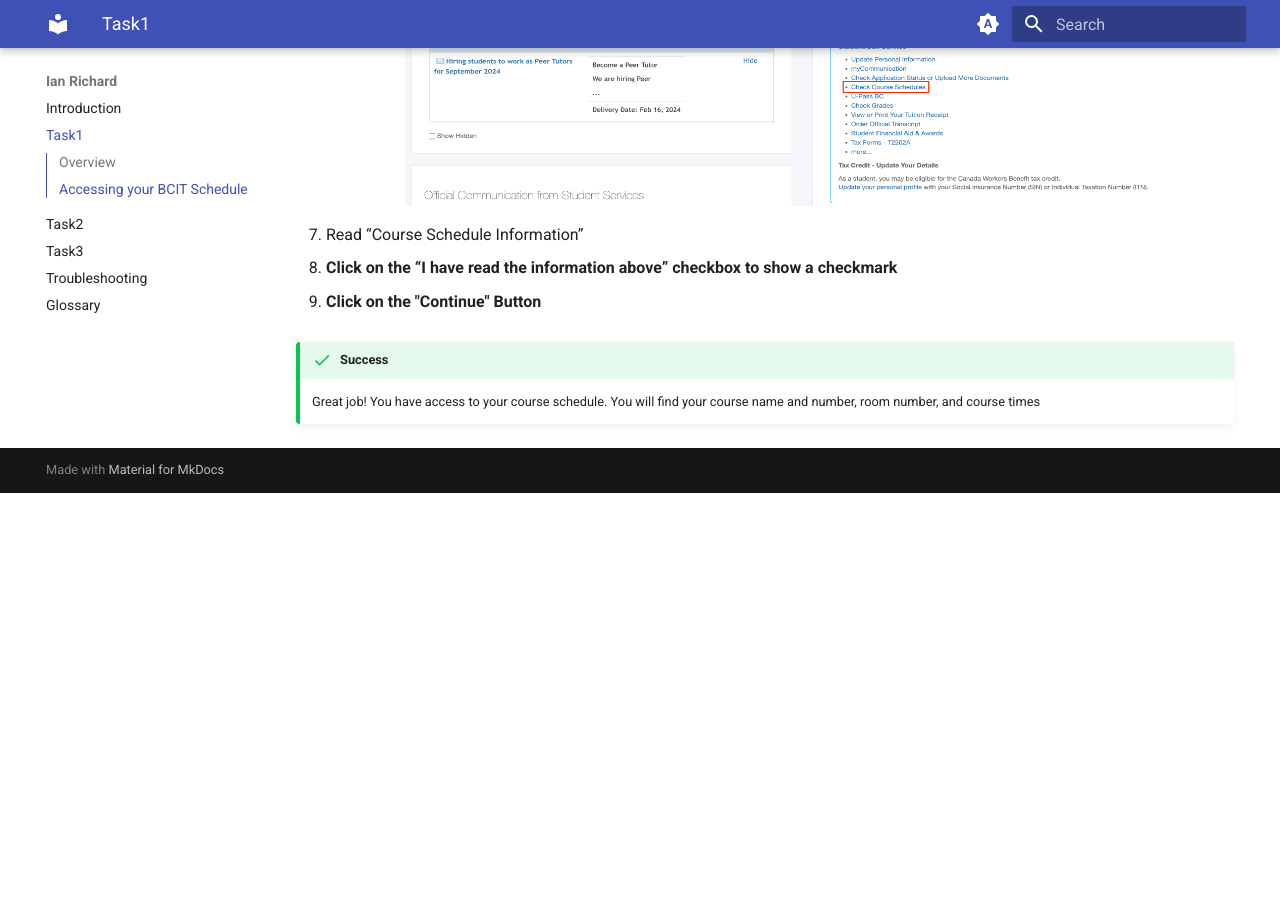
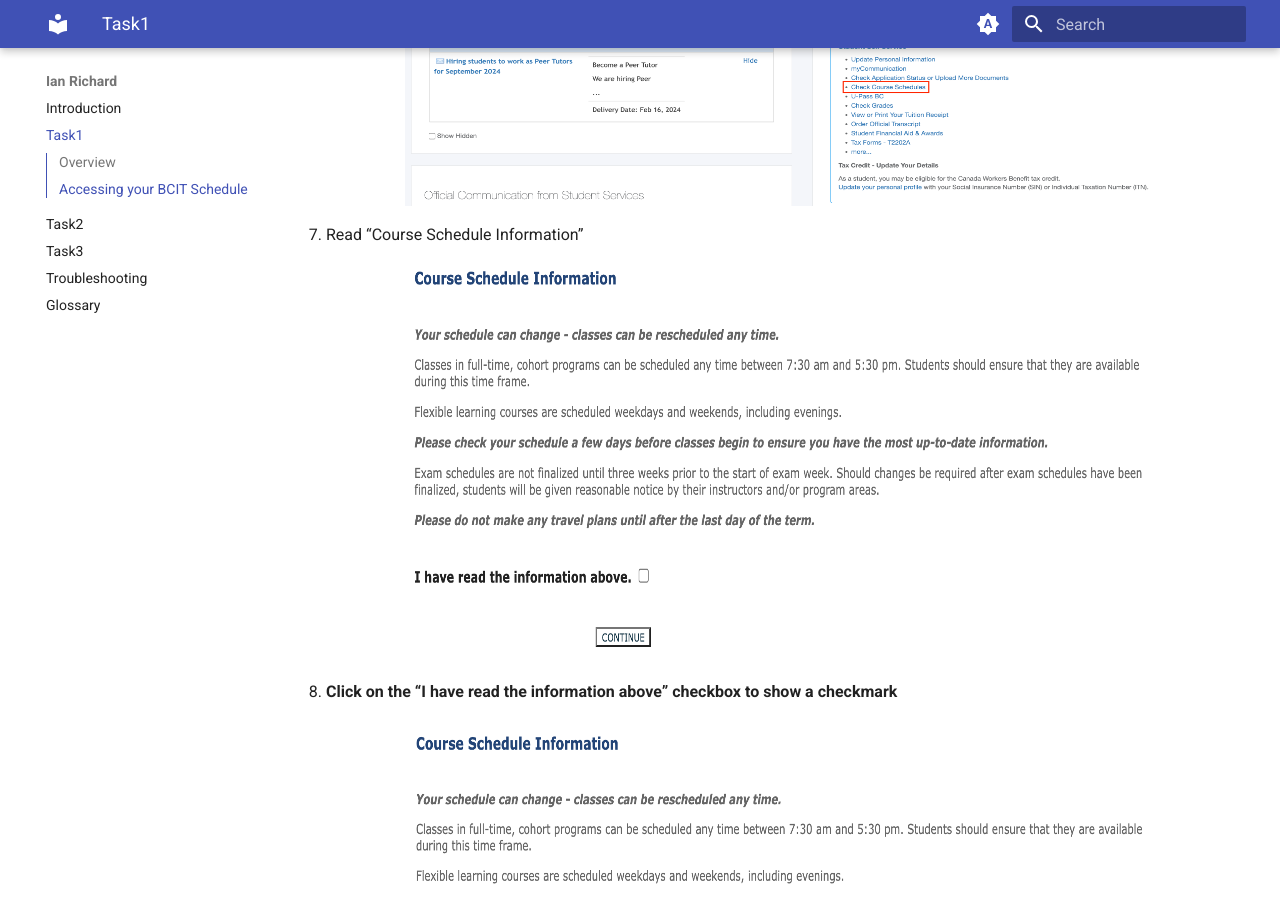
Before and after one commit to beingaturtle/beingaturtle.github.io, an MkDocs documentation site: the page built from docs/task1.md, in a window 1280 px wide and 900 px high, scrolled down 1468 px. Built offline with MkDocs 1.6.1 and Material for MkDocs 9.7.7, drawn with Linux system fonts in a browser that asks for light colours; before the commit the page ends 1961 px from its top, so only the background shows below that.

Commit message:
Update photos and add photos into task 1

```diff
--- a/docs/task1.md
+++ b/docs/task1.md
@@ -37,11 +37,18 @@ schedule in BCIT using BCIT Website
    </figure>
 
 7. Read “Course Schedule Information”
+    <figure markdown = "span">![Read Course Info](./assets/task1/T1_S3.png){: style="height:400px;width:750px"}
+   </figure>
 
 8. **Click on the “I have read the information above” checkbox to show a checkmark**
-
+    <figure markdown = "span">![Checkbox](./assets/task1/T1_S4.png){: style="height:400px;width:750px"}
+   </figure>
 9. **Click on the "Continue" Button**
+    <figure markdown = "span">![Continue](./assets/task1/T1_S5.png){: style="height:400px;width:750px"}
+   </figure>
 
 !!! success
     Great job! You have access to your course schedule. You will find your course name and number, room number, and
     course times
+    <figure markdown = "span">![Course Schedule](./assets/task1/T1_S6.png){: style="height:400px;width:750px"}
+    </figure>
```
Also changed, not shown: docs/assets/task1/T1_S3.png, docs/assets/task1/T1_S4.png, docs/assets/task1/T1_S5.png, docs/assets/task1/T1_S6.png.
